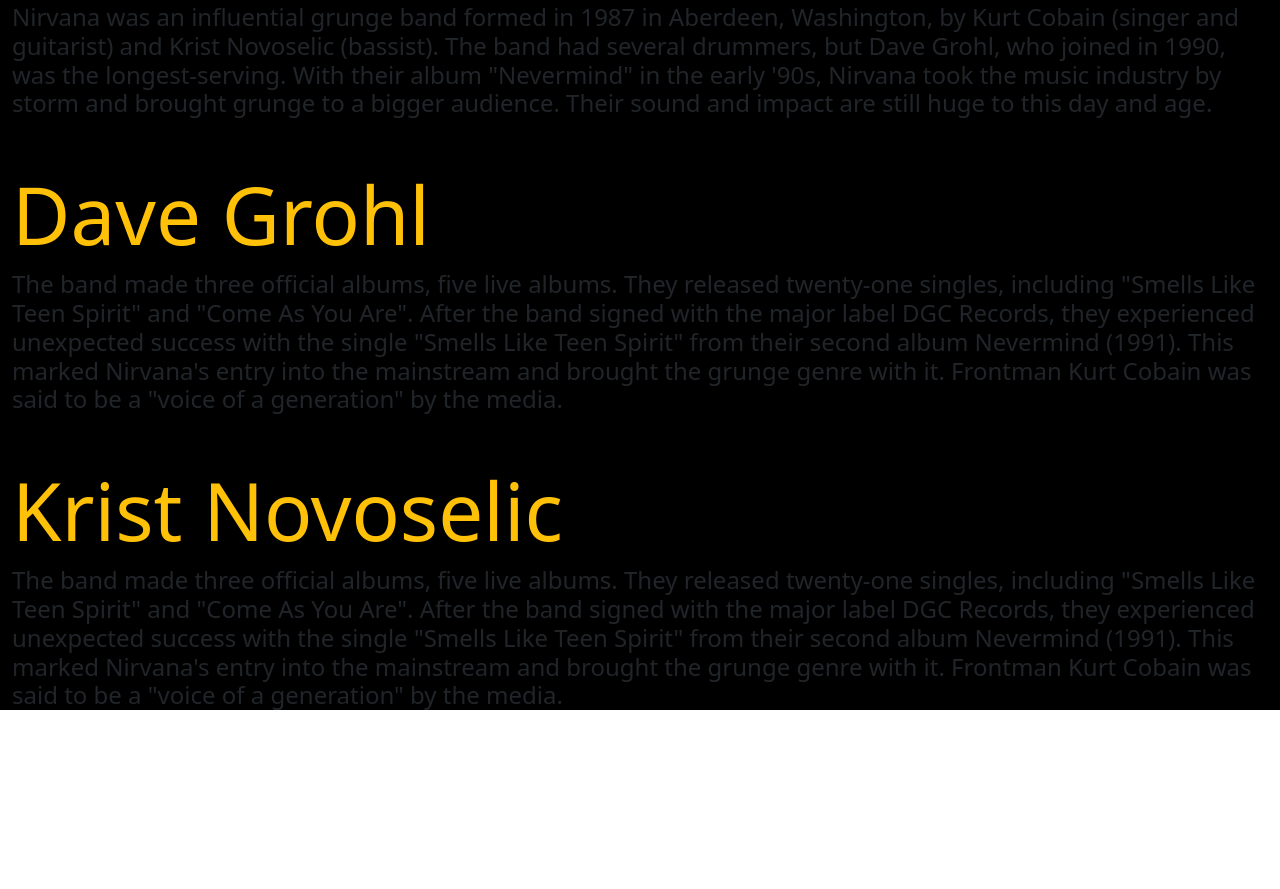
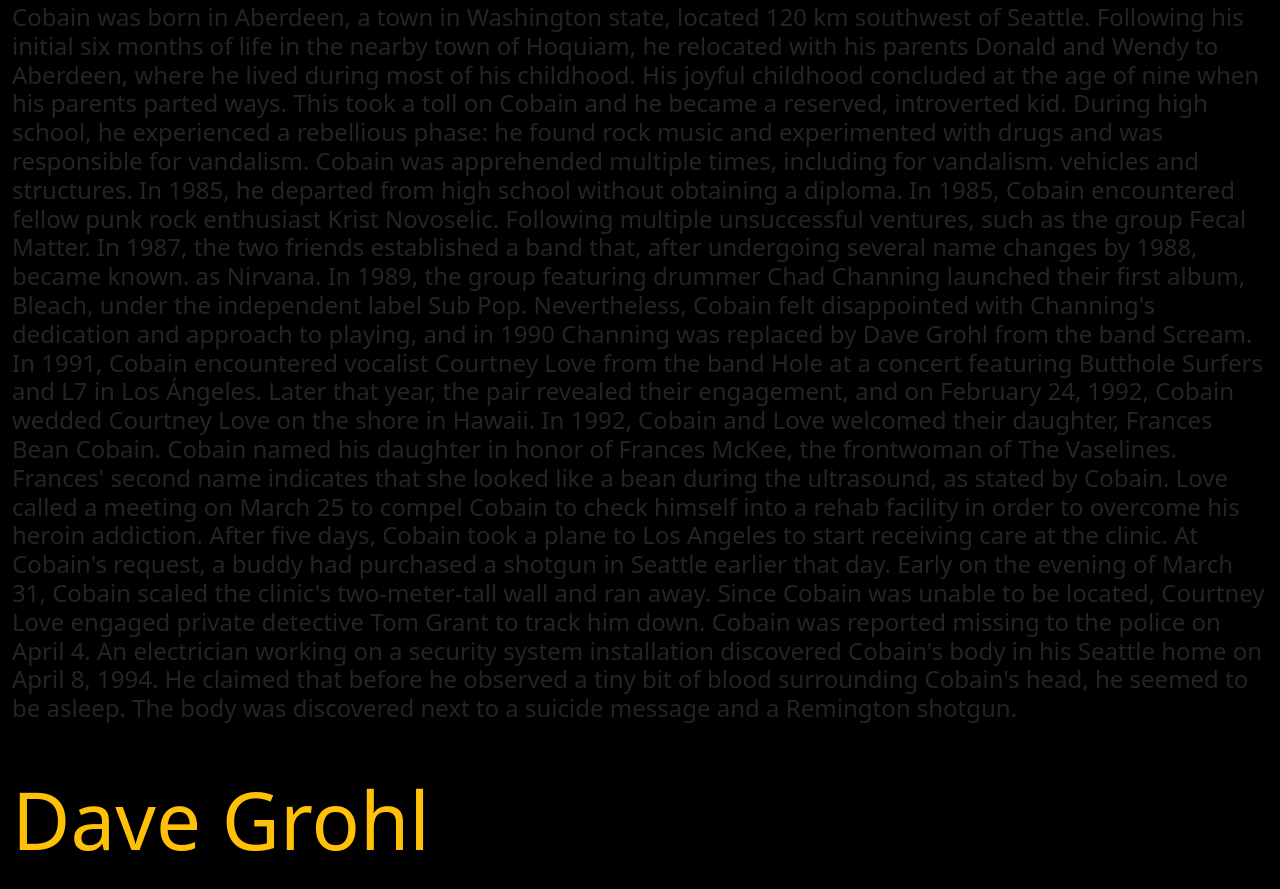
Before and after one commit to Wessel-T/music, a plain HTML site: page nirvana.html in a window 1280 px wide. Shown: the part 3623-4512 px from the top of the page. Before the commit the page ends 4341 px from the top, so only its background shows below. Drawn offline with nearby package versions, Linux system fonts and the light colour scheme.

Commit message:
yapping session

```diff
--- a/nirvana.html
+++ b/nirvana.html
@@ -156,14 +156,46 @@
     <!-- Kurt -->
     <div class="mt-4 kurt">
       <h1 class="text-warning">Kurt Cobain</h1>
+
       <h4>
-        Nirvana was an influential grunge band formed in 1987 in Aberdeen,
-        Washington, by Kurt Cobain (singer and guitarist) and Krist
-        Novoselic (bassist). The band had several drummers, but Dave Grohl,
-        who joined in 1990, was the longest-serving. With their album
-        "Nevermind" in the early '90s, Nirvana took the music industry by
-        storm and brought grunge to a bigger audience. Their sound and
-        impact are still huge to this day and age.
+        Cobain was born in Aberdeen, a town in Washington state, located 120 km southwest of Seattle.
+        Following his initial six months of life in the nearby town of Hoquiam, he relocated with his
+        parents Donald and Wendy to Aberdeen, where he lived during most of his childhood.
+        His joyful childhood concluded at the age of nine when his parents parted ways.
+        This took a toll on Cobain and he became a reserved, introverted kid.
+
+        During high school, he experienced a rebellious phase: he found rock music and experimented with drugs and was
+        responsible for vandalism. Cobain was apprehended multiple times, including for vandalism.
+        vehicles and structures. In 1985, he departed from high school without obtaining a diploma.
+
+        In 1985, Cobain encountered fellow punk rock enthusiast Krist Novoselic. Following multiple unsuccessful
+        ventures, such as the group Fecal Matter.
+        In 1987, the two friends established a band that, after undergoing several name changes by 1988, became known.
+        as Nirvana.
+
+        In 1989, the group featuring drummer Chad Channing launched their first album, Bleach, under the independent
+        label Sub Pop.
+        Nevertheless, Cobain felt disappointed with Channing's dedication and approach to playing, and in 1990
+        Channing was replaced by Dave Grohl from the band Scream.
+
+        In 1991, Cobain encountered vocalist Courtney Love from the band Hole at a concert featuring Butthole Surfers
+        and L7 in Los Ángeles. Later that year, the pair revealed their engagement, and on February 24, 1992, Cobain
+        wedded Courtney Love on the shore in Hawaii.
+        In 1992, Cobain and Love welcomed their daughter, Frances Bean Cobain. Cobain named his daughter in honor of
+        Frances McKee, the frontwoman of The Vaselines. Frances' second name
+        indicates that she looked like a bean during the ultrasound, as stated by Cobain.
+
+        Love called a meeting on March 25 to compel Cobain to check himself into a rehab facility in order to overcome
+        his heroin addiction. After five days, Cobain took a plane to Los Angeles to start receiving care at the clinic.
+        At Cobain's request, a buddy had purchased a shotgun in Seattle
+        earlier that day. Early on the evening of March 31, Cobain scaled the clinic's two-meter-tall wall and ran away.
+        Since Cobain was unable to be located, Courtney Love engaged private detective Tom Grant to track him down.
+        Cobain was reported missing to the police on April 4.
+
+        An electrician working on a security system installation discovered Cobain's body in his Seattle home on April
+        8, 1994. He claimed that before he observed a tiny bit of blood surrounding Cobain's head, he seemed to be
+        asleep.
+        The body was discovered next to a suicide message and a Remington shotgun.
       </h4>
     </div>
 
@@ -171,14 +203,7 @@
     <div class="mt-5 dave">
       <h1 class="text-warning">Dave Grohl</h1>
       <h4>
-        The band made three official albums, five live albums. They released
-        twenty-one singles, including "Smells Like Teen Spirit" and "Come As
-        You Are". After the band signed with the major label DGC Records,
-        they experienced unexpected success with the single "Smells Like
-        Teen Spirit" from their second album Nevermind (1991). This marked
-        Nirvana's entry into the mainstream and brought the grunge genre
-        with it. Frontman Kurt Cobain was said to be a "voice of a generation"
-        by the media.
+
       </h4>
     </div>
 
@@ -186,14 +211,7 @@
     <div class="mt-5 krist">
       <h1 class="text-warning">Krist Novoselic</h1>
       <h4>
-        The band made three official albums, five live albums. They released
-        twenty-one singles, including "Smells Like Teen Spirit" and "Come As
-        You Are". After the band signed with the major label DGC Records,
-        they experienced unexpected success with the single "Smells Like
-        Teen Spirit" from their second album Nevermind (1991). This marked
-        Nirvana's entry into the mainstream and brought the grunge genre
-        with it. Frontman Kurt Cobain was said to be a "voice of a generation"
-        by the media.
+
       </h4>
     </div>
 
```
